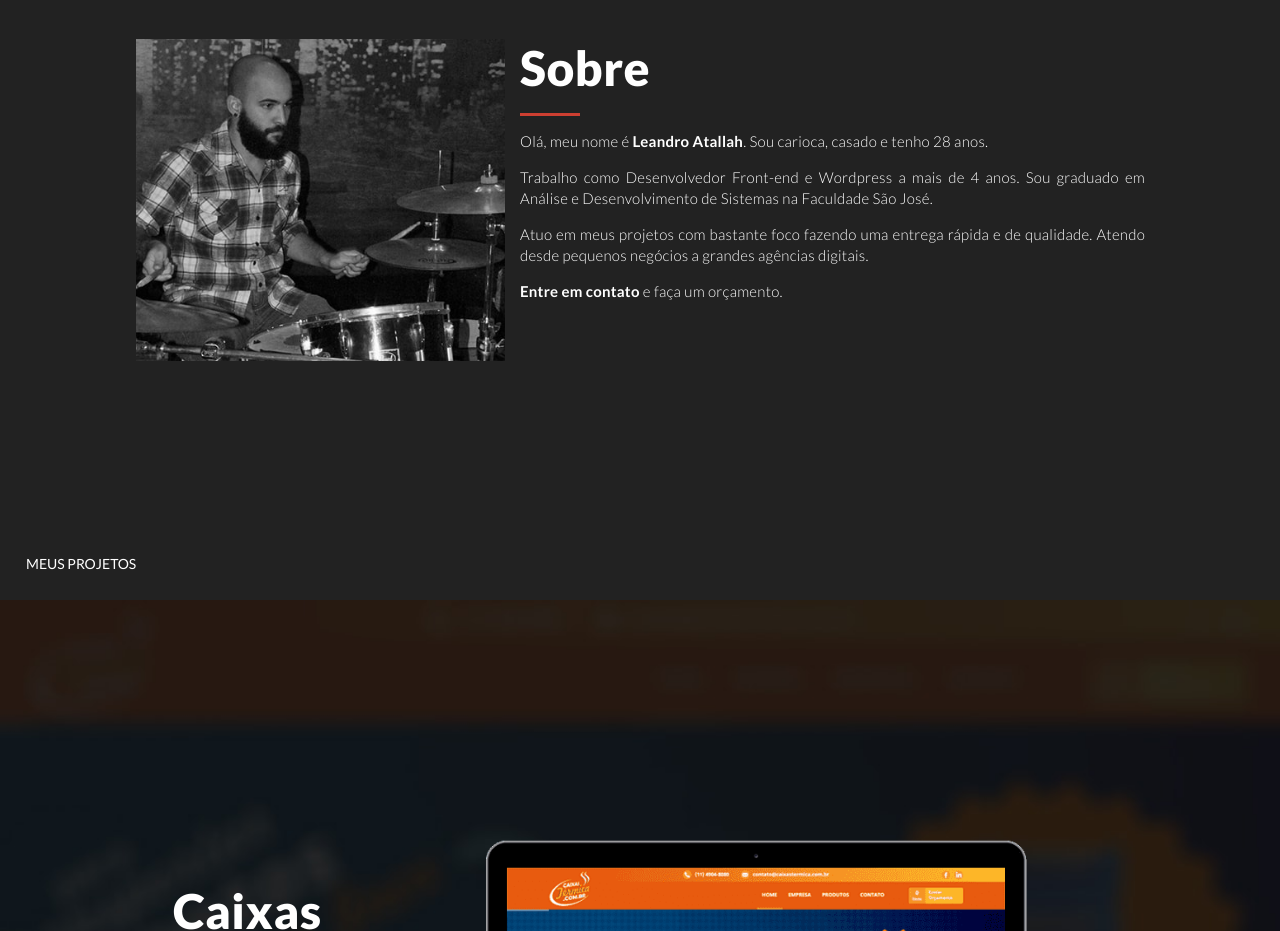
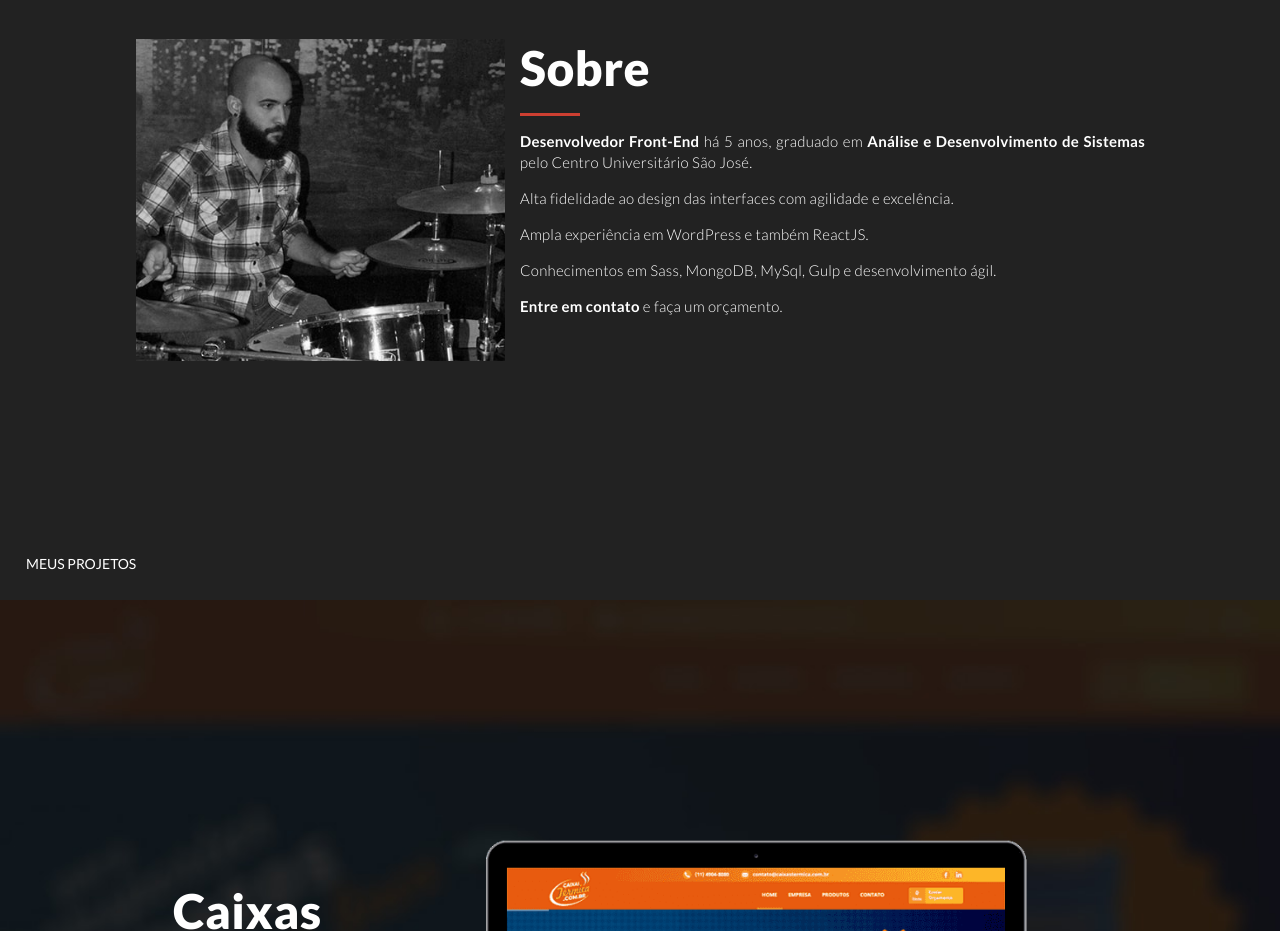
Before and after one commit to leandroatallah/react-portfolio, a React (Create React App) app: page / in a window 1280 px wide. Shown: the part 1000-1931 px from the top of the page. Built offline with nearby package versions, Linux system fonts and the light colour scheme.

Commit message:
Atualização no texto sobre

```diff
--- a/src/App.js
+++ b/src/App.js
@@ -127,11 +127,11 @@ function App() {
                 </div>
                 <div className="col-md-5">
                   <h2 className="line">Sobre</h2>
-                  <p>Olá, meu nome é <strong>Leandro Atallah</strong>. Sou carioca, casado e tenho 28 anos.</p>
-                  <p>Trabalho como Desenvolvedor Front-end e Wordpress a mais de 4 anos. Sou graduado em Análise e Desenvolvimento de Sistemas na Faculdade São José.</p>
-                  <p>Atuo em meus projetos com bastante foco fazendo uma entrega rápida e de qualidade. Atendo desde pequenos negócios a grandes agências digitais.</p>
-                  <p>
-                  <a href="#contato">Entre em contato</a> e faça um orçamento.</p>
+                  <p><strong>Desenvolvedor Front-End</strong> há 5 anos, graduado em <strong>Análise e Desenvolvimento de Sistemas</strong> pelo Centro Universitário São José.</p>
+                  <p>Alta fidelidade ao design das interfaces com agilidade e excelência.</p>
+                  <p>Ampla experiência em WordPress e também ReactJS.</p>
+                  <p>Conhecimentos em Sass, MongoDB, MySql, Gulp e desenvolvimento ágil.</p>
+                  <p><a href="#contato">Entre em contato</a> e faça um orçamento.</p>
                 </div>
               </div>
             </div>
```
